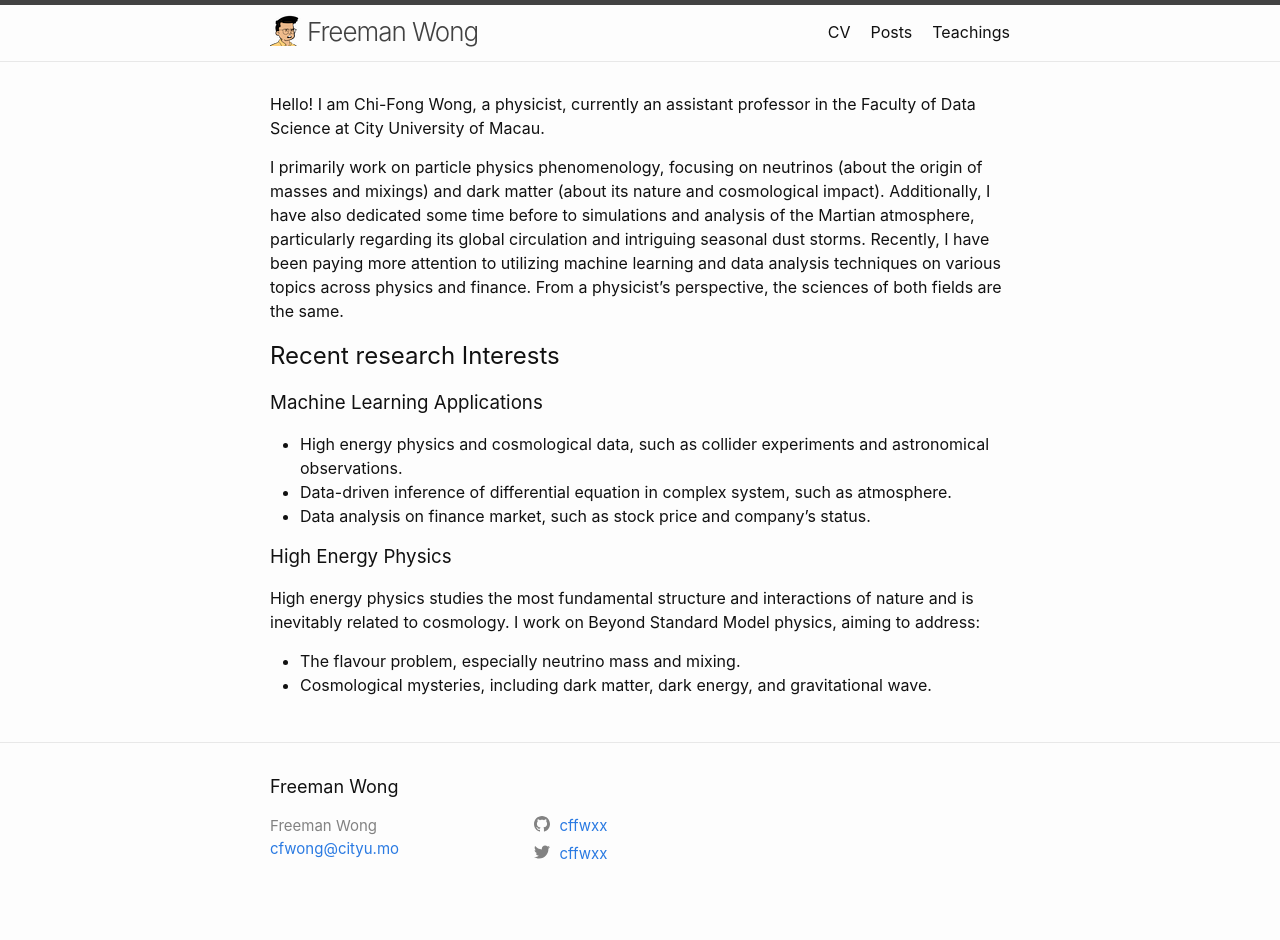
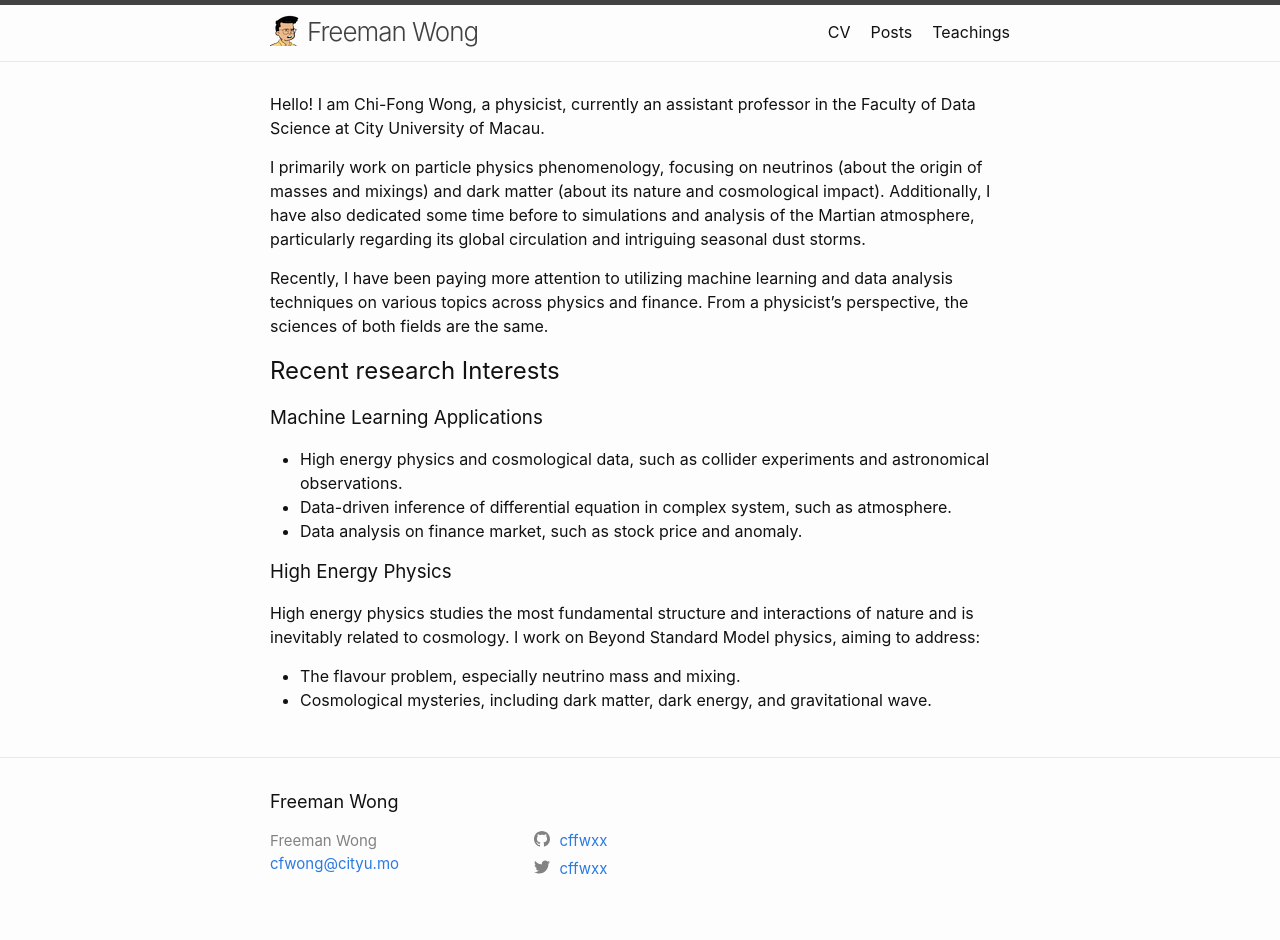
Before and after one commit to cffwxx/cffwxx.github.io, a Jekyll site: the page built from index.md, in a window 1280 px wide. Built offline with Jekyll 4.4.1, drawn with Linux system fonts in a browser that asks for light colours.

Commit message:
update index.md

```diff
--- a/index.md
+++ b/index.md
@@ -4,7 +4,9 @@ layout: home
 
 Hello! I am Chi-Fong Wong, a physicist, currently an assistant professor in the Faculty of Data Science at City University of Macau.
 
-I primarily work on particle physics phenomenology, focusing on neutrinos (about the origin of masses and mixings) and dark matter (about its nature and cosmological impact). Additionally, I have also dedicated some time before to simulations and analysis of the Martian atmosphere, particularly regarding its global circulation and intriguing seasonal dust storms. Recently, I have been paying more attention to utilizing machine learning and data analysis techniques on various topics across physics and finance. From a physicist's perspective, the sciences of both fields are the same.
+I primarily work on particle physics phenomenology, focusing on neutrinos (about the origin of masses and mixings) and dark matter (about its nature and cosmological impact). Additionally, I have also dedicated some time before to simulations and analysis of the Martian atmosphere, particularly regarding its global circulation and intriguing seasonal dust storms.
+
+Recently, I have been paying more attention to utilizing machine learning and data analysis techniques on various topics across physics and finance. From a physicist's perspective, the sciences of both fields are the same.
 
 ## Recent research Interests
 
@@ -12,7 +14,7 @@ I primarily work on particle physics phenomenology, focusing on neutrinos (about
 
 * High energy physics and cosmological data, such as collider experiments and astronomical observations.
 * Data-driven inference of differential equation in complex system, such as atmosphere.
-* Data analysis on finance market, such as stock price and company's status.
+* Data analysis on finance market, such as stock price and anomaly.
 
 ### High Energy Physics
 
```
